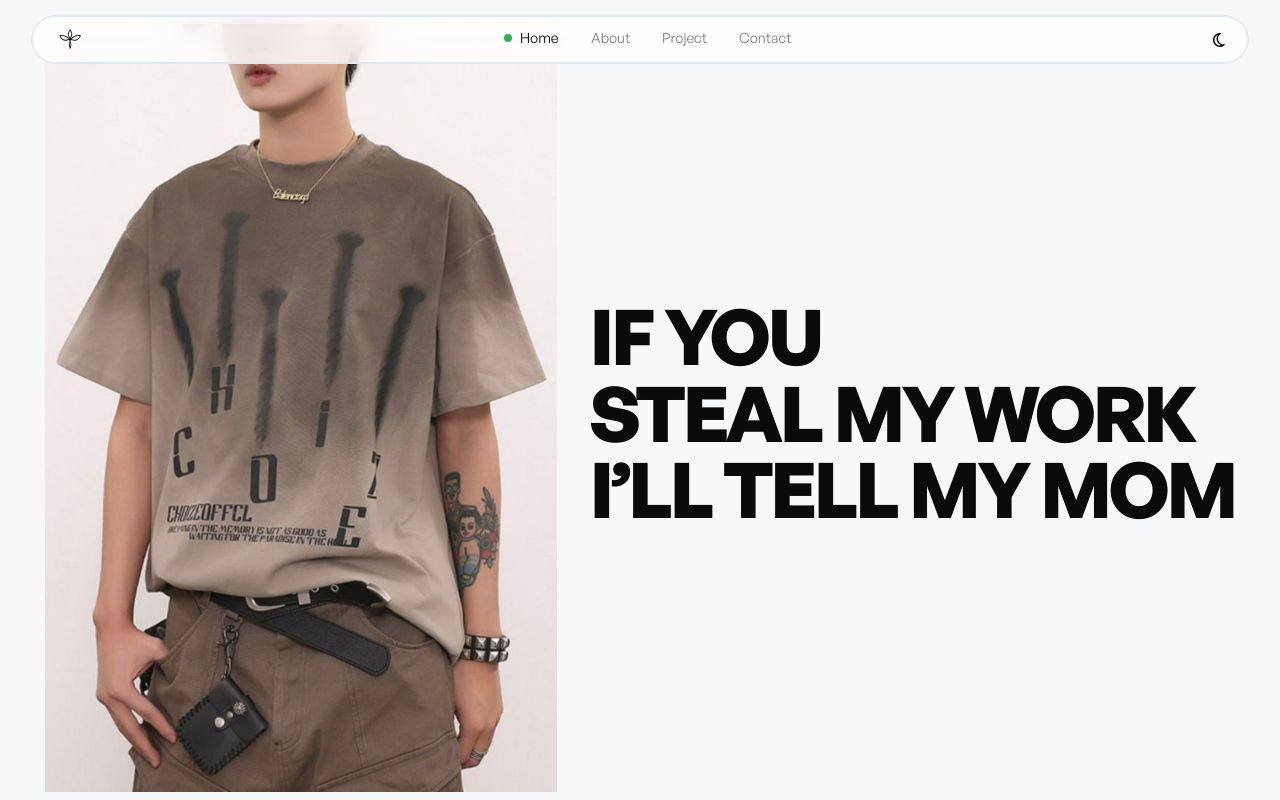
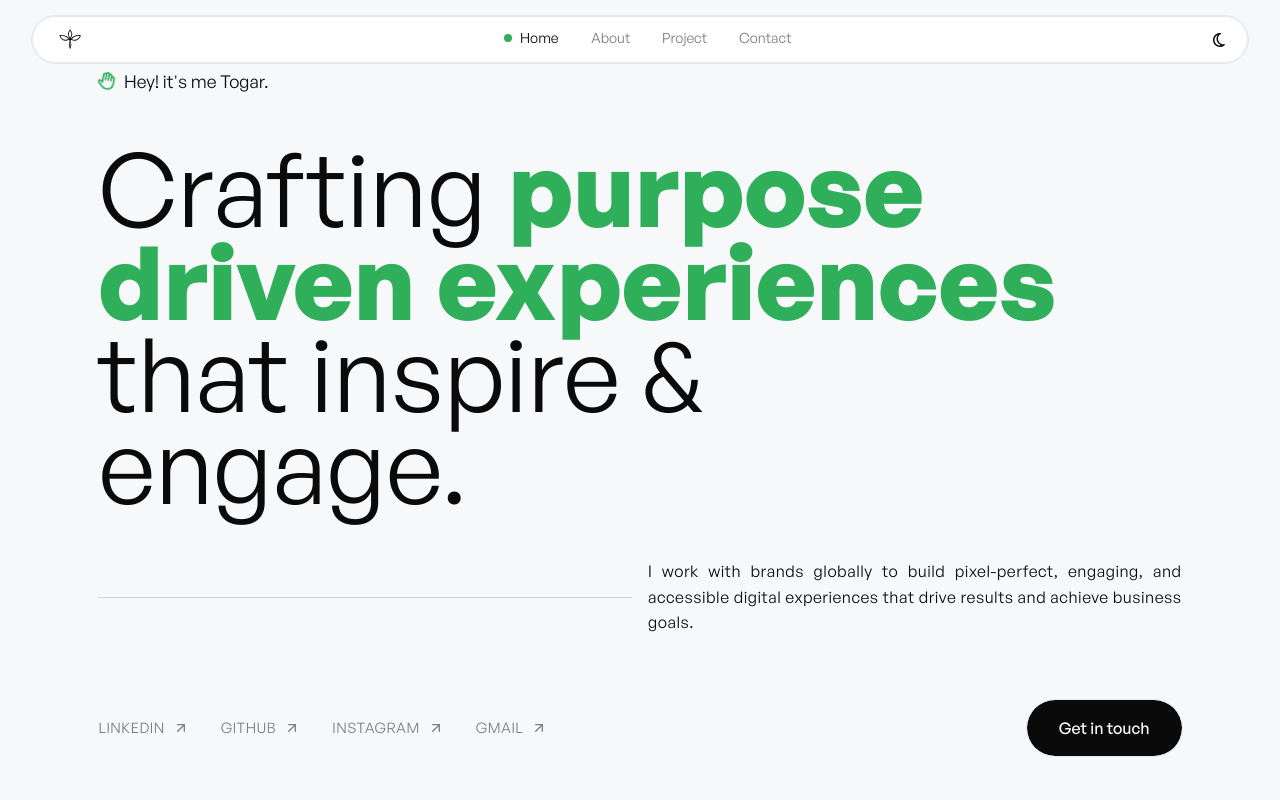
Before and after one commit to awtogar/Portfolio, a React (Vite) app: page / in a window 1280 px wide. Built offline with nearby package versions, Linux system fonts and the light colour scheme.

Commit message:
add hero section

```diff
--- a/src/App.jsx
+++ b/src/App.jsx
@@ -2,7 +2,7 @@
 import { BrowserRouter as Router, Routes, Route } from 'react-router-dom'
 // 🎨 Global Styles
 import './styles/index.css'
-// 🌀 Utilities / Wrapper Components
+// 🌀 Utilities
 import SmoothScrollWrapper from './components/Scroller/SmoothScrollWrapper'
 // 🧱 Layout Components
 import Header from './components/Header/Header'
--- a/src/components/Header/Header.css
+++ b/src/components/Header/Header.css
@@ -1,5 +1,8 @@
 .header {
   position: fixed;
+  top: 0;
+  left: 0;
+  right: 0;
   padding: 1rem 2rem 0rem 2rem;
   width: 100%;
   z-index: 50;
--- /dev/null
+++ b/src/components/etc/ArrowIcon.jsx
@@ -0,0 +1,21 @@
+const ArrowIcon = () => {
+  return (
+      <svg
+        xmlns="http://www.w3.org/2000/svg"
+        width="16"
+        height="16"
+        viewBox="0 0 24 24"
+        fill="none"
+        stroke="currentColor"
+        strokeWidth="2"
+        strokeLinecap="round"
+        strokeLinejoin="round"
+        className="lucide lucide-arrow-up-right"
+      >
+        <path d="M7 7h10v10"></path>
+        <path d="M7 17 17 7"></path>
+      </svg>
+  )
+}
+
+export default ArrowIcon
--- a/src/pages/pages.css
+++ b/src/pages/pages.css
@@ -3,8 +3,9 @@
 .Section__pages {
   display: flex;
   padding: 12px 36px;
-  height: 100%;
-  min-height: 100svh;
+  margin: auto;
+  width: 100%;
+  max-width: 1200px;
   align-items: center;
   justify-content: center;
   background-color: var(--bg-900);
--- a/src/sections/Home/Hero.jsx
+++ b/src/sections/Home/Hero.jsx
@@ -1,23 +1,100 @@
-import HeroImg from '../../assets/images/home/section/hero.jpeg'
+import HeroImg from "../../assets/images/home/section/hero.jpeg";
+import { FontAwesomeIcon } from "@fortawesome/react-fontawesome";
+import { faHand } from "@fortawesome/free-regular-svg-icons";
+import ArrowIcon from "../../components/etc/ArrowIcon"
 
 const Hero = () => {
   return (
-    <div className="">
-    <section className="hero-section">
-      <div className="hero-img">
-        <img src={HeroImg} alt="Hero" />
-      </div>
-      <div className="hero-text">
-        <p>IF YOU</p>
-        <p>STEAL MY WORK</p>
-        <p>I’LL TELL MY MOM</p>
-      </div>
+    <section>
+      <section className="hero-section">
+        <div className="hero-greeting">
+          <p>
+            <FontAwesomeIcon icon={faHand} className="text-highlight wave-icon" /> Hey! it's me Togar.
+          </p>
+        </div>
+        <div className="hero-main-title">
+          <h1 className="hero-section__title">
+            <span className="title-line">Crafting
+              <span className="text-highlight"> purpose</span>
+            </span>
+            <span className="title-line">
+              <span className="text-highlight">driven experiences</span>
+            </span>
+            <span className="title-line">
+              that inspire &
+            </span>
+            <span className="title-line">
+              engage.
+            </span>
+          </h1>
+        </div>
+        <div className="hero-description">
+          <div className="hero-line"></div>
+          <p className="hero-text">
+            I work with brands globally to build pixel-perfect, engaging, and accessible digital experiences that drive results and achieve business goals.
+          </p>
+        </div>
+
+        <div className="hero-footer">
+          <div className="hero-footer-content">
+            <ul className="social-links">
+              <li className="social-link-item">
+                <a target="_blank" className="social-link" href="https://www.linkedin.com/in/awaluddintogar/" rel="noopener noreferrer">
+                  LinkedIn
+                  <span className="arrow-icon">
+                    <ArrowIcon />
+                  </span>
+                </a>
+              </li>
+              <li className="social-link-item">
+                <a
+                  target="_blank"
+                  className="social-link"
+                  href="https://github.com/awaluddintogar"
+                  rel="noopener noreferrer"
+                >
+                  GitHub
+                  <span className="arrow-icon">
+                    <ArrowIcon />
+                  </span>
+                </a>
+              </li>
+              <li className="social-link-item">
+                <a
+                  target="_blank"
+                  className="social-link"
+                  href="https://www.instagram.com/awaluddintogar/"
+                  rel="noopener noreferrer"
+                >
+                  Instagram
+                  <span className="arrow-icon">
+                    <ArrowIcon />
+                  </span>
+                </a>
+              </li>
+              <li className="social-link-item">
+                <a
+                  target="_blank"
+                  className="social-link"
+                  href="mailto:awaluddintogar@gmail.com"
+                >
+                  Gmail
+                  <span className="arrow-icon">
+                    <ArrowIcon />
+                  </span>
+                </a>
+              </li>
+            </ul>
+            <div className="hero-cta">
+              <a className="cta-button" href="/about">
+              Get in touch
+              </a>
+            </div>
+          </div>
+        </div>
+      </section>
     </section>
-    <section className='about-section'>
+  );
+};
 
-    </section>
-    </div>
-  )
-}
-
-export default Hero
+export default Hero;
--- a/src/sections/Home/home.sections.css
+++ b/src/sections/Home/home.sections.css
@@ -1,33 +1,241 @@
 .hero-section {
   display: flex;
-  gap: 2rem;
-  height: 100svh;
-  box-sizing: border-box;
-  padding: 12px 0px;
+  flex-direction: column;
+  justify-content: center;
+  min-height: 100vh;
+  width: 100%;
+  margin-right: auto;
+  margin-left: auto;
+  padding: 1rem 1rem;
+  position: relative;
+  background-color: var(--bg-900);
 }
 
-.hero-img {
-  width: auto;
-  height: 96svh;
+.hero-greeting {
+  margin-bottom: 3rem;
+  opacity: 0;
+  animation: fadeInUp 0.8s ease-out 0.2s forwards;
 }
 
-.hero-img img {
-  height: 100%;
-  width: auto;
-  object-fit: cover;
-  aspect-ratio: 2 / 3;
+.hero-greeting p {
+  font-size: 1.1rem;
+  color: var(--text-primary);
+  display: flex;
+  align-items: center;
+  gap: 0.5rem;
+}
+
+.wave-icon {
+  animation: wave 2s ease-in-out infinite;
+}
+
+@keyframes wave {
+  0%, 100% { transform: rotate(0deg); }
+  25% { transform: rotate(-10deg); }
+  75% { transform: rotate(10deg); }
+}
+
+.hero-main-title {
+  margin-bottom: 3rem;
+}
+
+.hero-section__title {
+  font-size: clamp(3rem, 8vw, 7rem);
+  line-height: 0.9;
+  margin: 0;
+  display: flex;
+  font-family: var(--font-primary);
+  flex-direction: column;
+}
+
+.title-line {
+  display: block;
+  opacity: 0;
+  animation: slideInLeft 1s ease-out forwards;
+}
+
+.title-line *{
+font-weight: 900;
+}
+
+.title-line:nth-child(1) {
+  animation-delay: 0.4s;
+}
+
+.title-line:nth-child(2) {
+  animation-delay: 0.6s;
+}
+
+.title-line:nth-child(3) {
+  animation-delay: 0.8s;
+}
+
+.title-line:nth-child(4) {
+  animation-delay: 1s;
+}
+
+.text-highlight {
+  color: var(--highlight);
+}
+
+.hero-description {
+  display: flex;
+  justify-content: space-around;
+  align-items: center;
+  gap: 1rem;
+  margin-bottom: 4rem;
+  opacity: 0;
+  animation: fadeInUp 0.8s ease-out 1.2s forwards;
+}
+
+.hero-line{
+  height: 1px;
+  background-color: var(--bg-600);
+  width: 100%;
 }
 
 .hero-text {
-  flex: 1;
+  font-size: 1rem;
+  line-height: 1.6;
+  color: var(--text-primary);
+  width: 100%;
+  display: block;
+  letter-spacing: 0.5px;
+  text-align: justify;
+}
+
+/* Footer Styles */
+.hero-footer {
+  opacity: 0;
+  animation: fadeInUp 0.8s ease-out 1.4s forwards;
+}
+
+.hero-footer-content {
   display: flex;
-  flex-direction: column;
-  justify-content: center;
-  font-size: clamp(4rem, 6vw, 6rem);
-  line-height: 1;
-  font-weight: var(--font-bold);
+  justify-content: space-between;
+  align-items: center;
+  width: 100%;
+  flex-wrap: wrap;
+  gap: 2rem;
+}
+
+/* Social Links */
+.social-links {
+  display: flex;
+  gap: 2rem;
+  list-style: none;
+  margin: 0;
+  padding: 0;
+  flex-wrap: wrap;
+}
+
+.social-link-item {
+  list-style: none;
+}
+
+.social-link {
+  color: var(--text-secondary, #666);
+  text-decoration: none;
+  font-size: 0.9rem;
   text-transform: uppercase;
-  color: var(--text-primary);
-  font-family: var(--font-primary);
-  letter-spacing: -0.05em;
+  letter-spacing: 0.5px;
+  display: flex;
+  align-items: center;
+  gap: 0.5rem;
+  transition: all 0.3s ease;
 }
+
+.social-link:hover {
+  color: var(--highlight);
+  transform: translateY(-2px);
+}
+
+.arrow-icon {
+  transition: transform 0.3s ease;
+}
+
+.social-link:hover .arrow-icon {
+  transform: translateX(4px) translateY(-2px);
+}
+
+/* CTA Button */
+.hero-cta {
+  margin-left: auto;
+
+
+}
+
+.cta-button {
+  background: var(--text-primary);
+  color: var(--bg-900);
+  padding: 1rem 2rem;
+  border-radius: var(--radius);
+  text-decoration: none;
+  font-weight: var(--font-weight-medium);
+  font-size: 1rem;
+  transition: all 0.3s ease;
+  border: none;
+  cursor: pointer;
+  display: inline-block;
+  white-space: nowrap;
+  outline: 1px solid var(--bg-700);
+  transition: all 0.3s cubic-bezier(0.4, 0, 0.2, 1) !important;
+}
+
+.cta-button:hover {
+  background: var(--highlight);
+  transform: translateY(-2px);
+}
+
+@keyframes fadeInUp {
+  from {
+    opacity: 0;
+    transform: translateY(30px);
+  }
+  to {
+    opacity: 1;
+    transform: translateY(0);
+  }
+}
+
+@keyframes slideInLeft {
+  from {
+    opacity: 0;
+    transform: translateX(-50px);
+  }
+  to {
+    opacity: 1;
+    transform: translateX(0);
+  }
+}
+
+@media (max-width: 768px) {
+  .hero-section {
+    padding: 1rem;
+    min-height: 90vh;
+  }
+
+  .hero-footer-content {
+    flex-direction: column;
+    align-items: flex-start;
+    gap: 2rem;
+  }
+
+  .hero-cta {
+    margin-left: 0;
+    align-self: stretch;
+  }
+
+  .cta-button {
+    width: 100%;
+    text-align: center;
+  }
+
+  .social-links {
+    gap: 1.5rem;
+  }
+
+  .hero-section__title {
+    font-size: clamp(2.5rem, 10vw, 4rem);
+  }
+}
--- a/src/styles/index.css
+++ b/src/styles/index.css
@@ -162,7 +162,7 @@
   --destructive-foreground: 0 0% 98%;
   --border: 240 5.9% 90%;
   --input: 240 5.9% 90%;
-  --radius: 0.5rem;
+  --radius: 3.25rem;
   --ring: 240 10% 3.9%;
 
   --font-primary: 'GeneralSans', -apple-system, BlinkMacSystemFont, sans-serif;
@@ -207,8 +207,8 @@
   --destructive-foreground: 0 0% 98%;
   --border: 240 3.7% 15.9%;
   --input: 240 3.7% 15.9%;
-  --radius: 0.5rem;
-  --ring: 240 4.9% 83.9%;
+  --radius: 3.25rem;
+  --ring: 240 10% 3.9%;
 }
 
 
```
